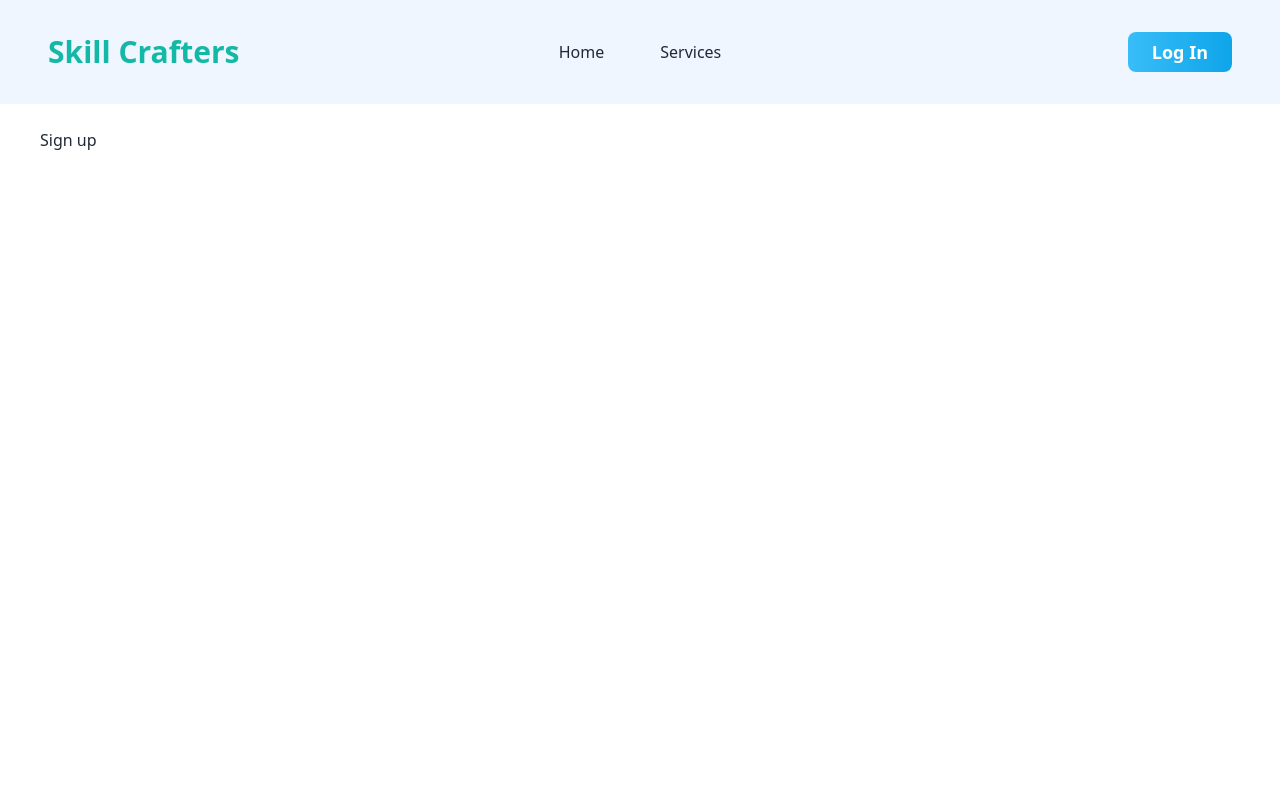
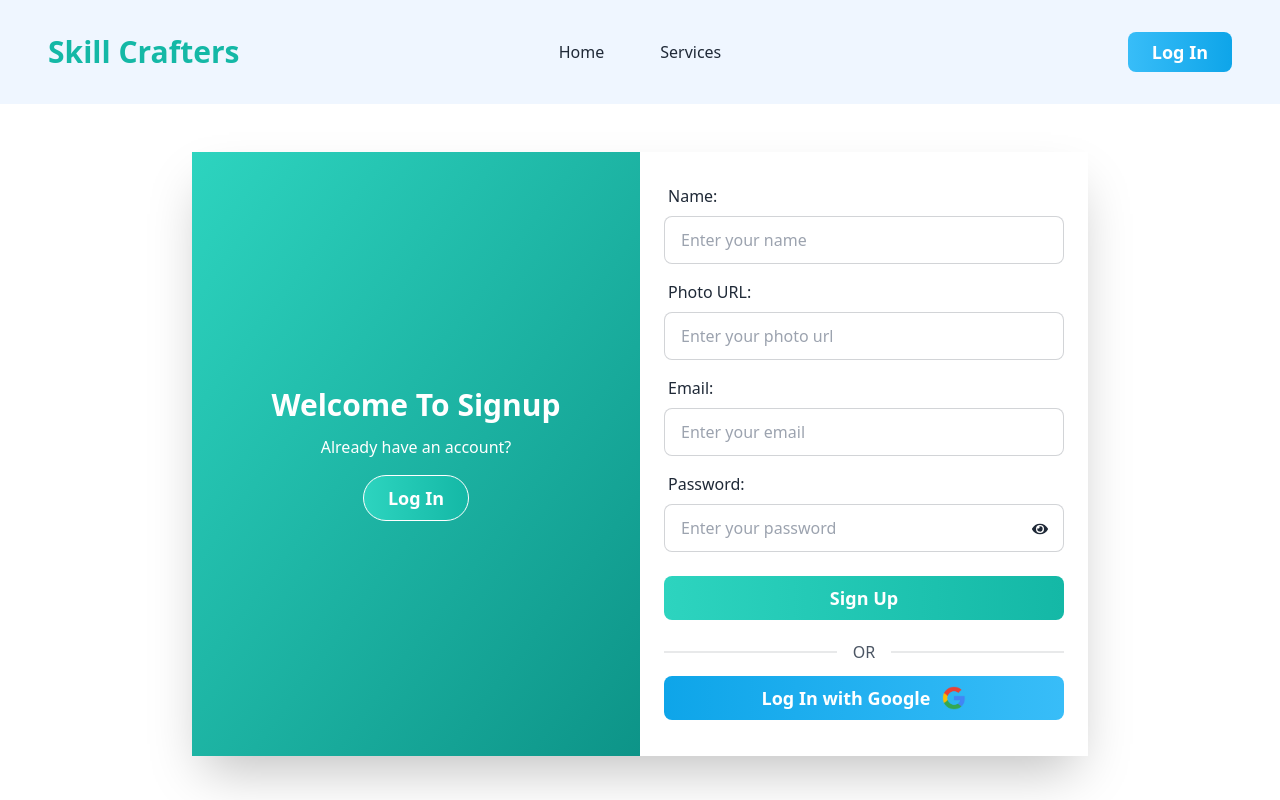
Before and after one commit to Ashiqur1819/Skill-Crafters-Client-Side, a React (Vite) app: page /signup in a window 1280 px wide. Built offline with nearby package versions, Linux system fonts and the light colour scheme.

Commit message:
Added sign up page

```diff
--- a/src/pages/Login.jsx
+++ b/src/pages/Login.jsx
@@ -21,7 +21,6 @@ const Login = () => {
           </div>
         </div>
         <div className="py-6">
-        <h2 className="text-2xl px-6 font-bold text-teal-500">Log In</h2>
           <form className="card-body px-6 py-0">
             <div className="form-control">
               <label className="label">
--- a/src/pages/Signup.jsx
+++ b/src/pages/Signup.jsx
@@ -1,11 +1,107 @@
-import React from 'react';
+import React, { useState } from 'react';
+import { FaEye, FaEyeSlash } from 'react-icons/fa';
+import { Link } from 'react-router-dom';
+import googleImg from "../assets/google.png"
 
 const Signup = () => {
-    return (
-        <div>
-            Sign up
-        </div>
-    );
+     const [showPassword, setShowPassword] = useState(false);
+
+     return (
+       <div className="card grid grid-cols-1 md:grid-cols-2 w-full mx-auto max-w-4xl shrink-0 shadow-2xl mt-12 bg-white rounded-none">
+         <div className="bg-gradient-to-br from-teal-400 to-teal-600 flex items-center justify-center text-center">
+           <div className="p-6">
+             <h2 className="text-3xl font-bold text-white mb-3">
+               Welcome To Signup
+             </h2>
+             <p className="text-white font-medium">Already have an account?</p>
+             <button className="py-2 px-6 border border-white text-lg rounded-full mt-4 bg-gradient-to-r from-teal-400 to-teal-500  text-white cursor-pointer font-semibold hover:from-teal-500 hover:to-teal-400 ">
+               <Link to="/login">Log In</Link>
+             </button>
+           </div>
+         </div>
+         <div className="py-6">
+           <form className="card-body px-6 py-0">
+             <div className="form-control">
+               <label className="label">
+                 <span className="label-text text-base font-medium">Name:</span>
+               </label>
+               <input
+                 type="text"
+                 name="name"
+                 placeholder="Enter your name"
+                 className="input input-bordered"
+                 required
+               />
+             </div>
+             <div className="form-control">
+               <label className="label">
+                 <span className="label-text text-base font-medium">
+                   Photo URL:
+                 </span>
+               </label>
+               <input
+                 type="text"
+                 name="photo"
+                 placeholder="Enter your photo url"
+                 className="input input-bordered"
+                 required
+               />
+             </div>
+             <div className="form-control">
+               <label className="label">
+                 <span className="label-text text-base font-medium">
+                   Email:
+                 </span>
+               </label>
+               <input
+                 type="email"
+                 name="email"
+                 placeholder="Enter your email"
+                 className="input input-bordered"
+                 required
+               />
+             </div>
+             <div className="form-control relative">
+               <label className="label">
+                 <span className="label-text text-base font-medium">
+                   Password:
+                 </span>
+               </label>
+               <input
+                 type={showPassword ? "text" : "password"}
+                 name="password"
+                 placeholder="Enter your password"
+                 className="input input-bordered"
+                 required
+               />
+               <button
+                 type="button"
+                 onClick={() => setShowPassword(!showPassword)}
+                 className="absolute right-4 top-[57px]"
+               >
+                 {showPassword ? <FaEyeSlash></FaEyeSlash> : <FaEye></FaEye>}
+               </button>
+             </div>
+             <div className="form-control mt-4">
+               <button className="py-2 px-6 text-lg rounded-lg bg-gradient-to-r from-teal-400 to-teal-500 text-white cursor-pointer font-semibold hover:from-teal-500 hover:to-teal-400">
+                 Sign Up
+               </button>
+             </div>
+             <div className="">
+               <div className="divider">
+                 <span className="font-medium text-gray-600">OR</span>
+               </div>
+               <button className="py-2 w-full px-6 text-lg rounded-lg bg-gradient-to-r from-sky-500 to-sky-400 text-white cursor-pointer font-semibold hover:from-sky-400 hover:to-sky-500 mb-3">
+                 <div className="flex items-center justify-center gap-3">
+                   <span>Log In with Google</span>
+                   <img src={googleImg} className="w-6" alt="" />
+                 </div>
+               </button>
+             </div>
+           </form>
+         </div>
+       </div>
+     );
 };
 
 export default Signup;
```
